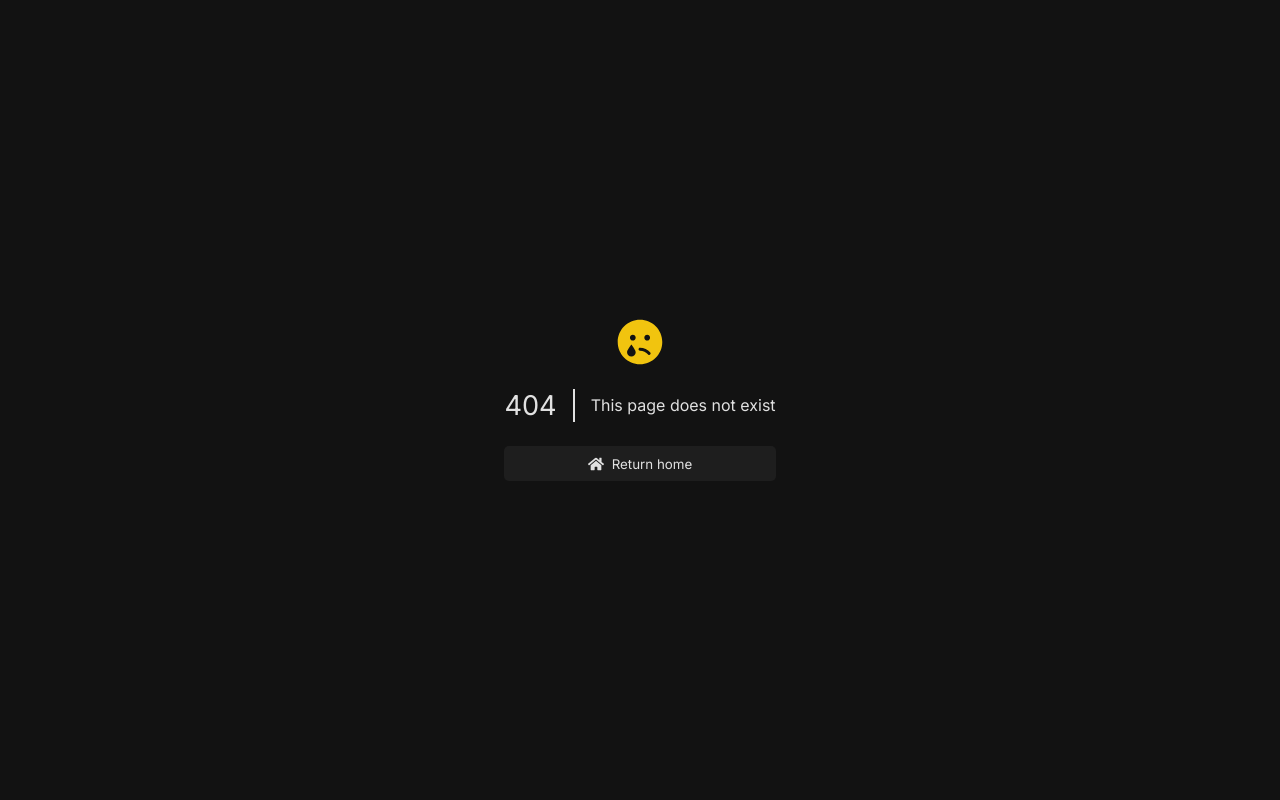
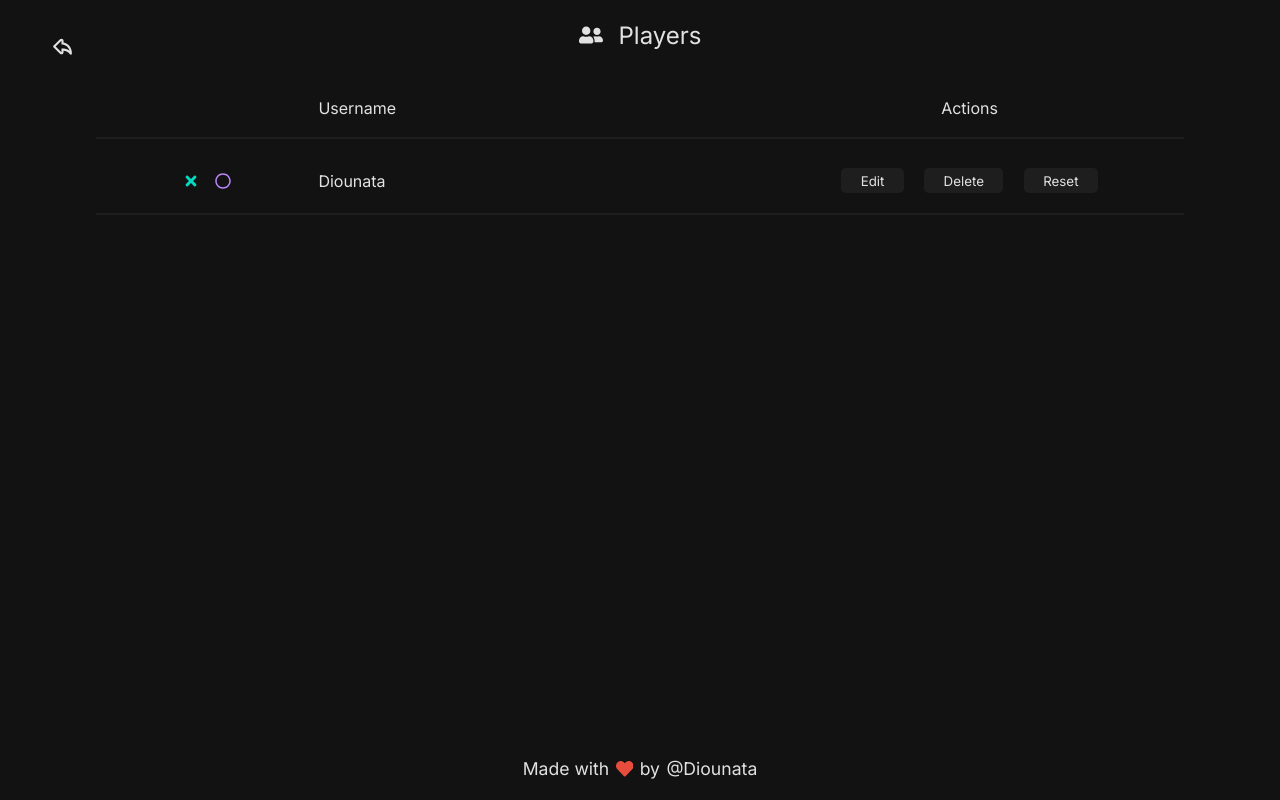
Before and after one commit to Diounata/tic-tac-toe, a Next.js app: page /players in a window 1280 px wide. Before the commit this address had no page. Built offline with nearby package versions, Linux system fonts and the light colour scheme.

Commit message:
Add Players page

```diff
--- /dev/null
+++ b/src/Components/Players/PlayerData.tsx
@@ -0,0 +1,27 @@
+import styles from '../../styles/Players/PlayerData.module.scss';
+
+import X from '../../Icons/X';
+import O from '../../Icons/O';
+
+import PlayersButton from './PlayersButton';
+
+export default function PlayerData() {
+    return (
+        <article className={styles.container}>
+            <div>
+                <div className={styles.icons}>
+                    <X />
+                    <O />
+                </div>
+
+                <div className={styles.username}>Diounata</div>
+
+                <div className={styles.actions}>
+                    <PlayersButton>Edit</PlayersButton>
+                    <PlayersButton>Delete</PlayersButton>
+                    <PlayersButton>Reset</PlayersButton>
+                </div>
+            </div>
+        </article>
+    );
+}
--- /dev/null
+++ b/src/Components/Players/PlayersButton.tsx
@@ -0,0 +1,12 @@
+import { ButtonHTMLAttributes } from 'react';
+import styles from '../../styles/Players/PlayersButton.module.scss';
+
+type ButtonProps = ButtonHTMLAttributes<HTMLButtonElement>;
+
+export default function PlayersButton(props: ButtonProps) {
+    return (
+        <button {...props} className={styles.button}>
+            {props.children}
+        </button>
+    );
+}
--- a/src/Icons/Users.tsx
+++ b/src/Icons/Users.tsx
@@ -1,5 +1,9 @@
 import { FaUserFriends } from 'react-icons/fa';
 
-export default function Users() {
-    return <FaUserFriends size='16' />;
+type IconProps = {
+    size: number;
+};
+
+export default function Users({ size }: IconProps) {
+    return <FaUserFriends size={size ? size : '16'} />;
 }
--- /dev/null
+++ b/src/pages/players.tsx
@@ -0,0 +1,39 @@
+import styles from '../styles/Players/Players.module.scss';
+
+import TitlePage from '../utils/TitlePage';
+import BackButton from '../Components/General/BackButton';
+import Users from '../Icons/Users';
+
+import Header from '../Components/General/Header';
+import Footer from '../Components/General/Footer';
+import PlayerData from '../Components/Players/PlayerData';
+
+export default function Players() {
+    return (
+        <>
+            <TitlePage title='Players' />
+
+            <main>
+                <div>
+                    <BackButton />
+
+                    <Header>
+                        <Users size={24} /> Players
+                    </Header>
+                </div>
+
+                <div className={styles.container}>
+                    <div className={styles.tableHeader}>
+                        <span></span>
+                        <h4 className={styles.username}>Username</h4>
+                        <h4>Actions</h4>
+                    </div>
+
+                    <PlayerData />
+                </div>
+            </main>
+
+            <Footer />
+        </>
+    );
+}
--- /dev/null
+++ b/src/styles/Players/PlayerData.module.scss
@@ -0,0 +1,29 @@
+.container > div {
+    display: grid;
+    grid-template-columns: 0.5fr 1fr 1fr;
+    align-items: center;
+    justify-content: space-between;
+    gap: 0.5rem;
+
+    padding: 1.2rem 0;
+    border-bottom: 2px solid var(--light-color);
+}
+
+.username {
+    text-align: start;
+}
+
+.icons {
+    display: inline-flex;
+    align-items: center;
+    justify-content: center;
+    gap: 1rem;
+
+    padding-left: 0.5rem;
+}
+
+.actions {
+    display: flex;
+    justify-content: center;
+    gap: 1.3rem;
+}
--- /dev/null
+++ b/src/styles/Players/Players.module.scss
@@ -0,0 +1,29 @@
+.container {
+    display: flex;
+    flex-direction: column;
+    align-items: stretch;
+    gap: 0.6rem;
+
+    width: 100vw;
+
+    margin-top: 3rem;
+    padding: 0 6rem;
+    text-align: center;
+
+    > div {
+        padding-bottom: 1.2rem;
+        border-bottom: 2px solid var(--light-color);
+    }
+}
+
+.tableHeader {
+    display: grid;
+    grid-template-columns: 0.5fr 1fr 1fr;
+    align-items: center;
+    justify-content: center;
+    gap: 0.5rem;
+}
+
+.username {
+    text-align: start;
+}
--- /dev/null
+++ b/src/styles/Players/PlayersButton.module.scss
@@ -0,0 +1,16 @@
+.button {
+    border: 0;
+    padding: 0.3rem 1.2rem;
+
+    background: var(--light-color);
+    border-radius: 5px;
+
+    color: var(--text);
+    cursor: pointer;
+
+    transition: 0.2s;
+
+    &:hover {
+        transform: scale(1.1);
+    }
+}
```
